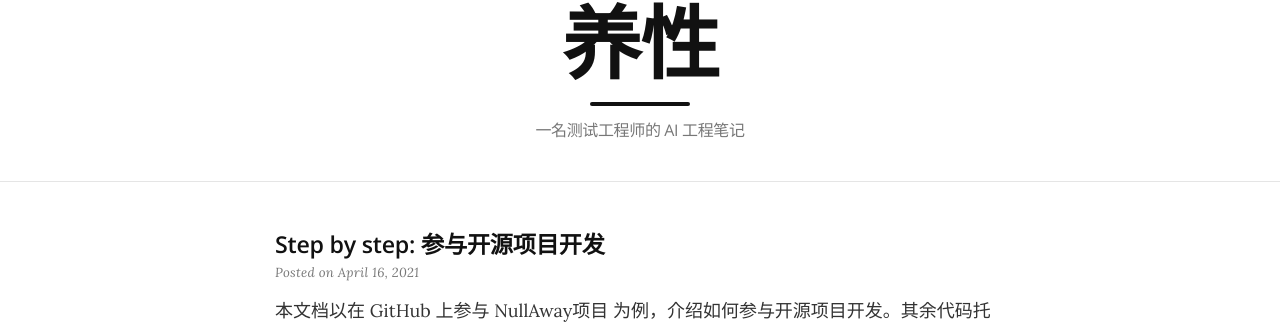
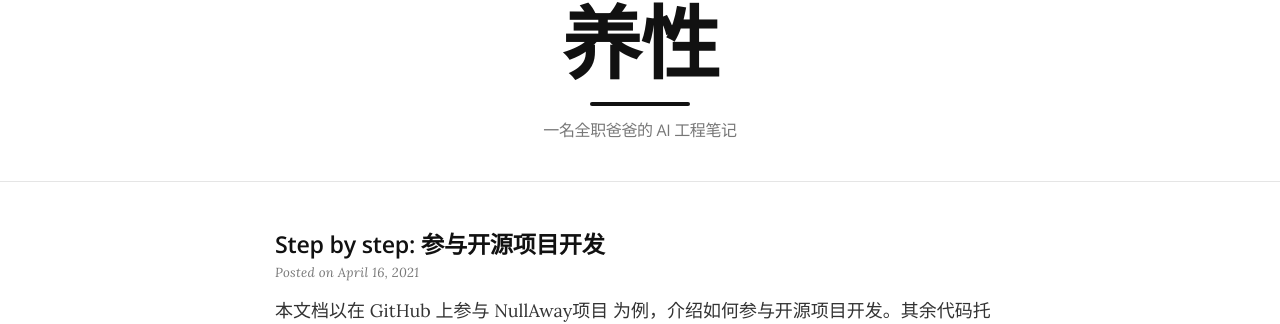
Before and after one commit to xuruizhi/xuruizhi.github.io, a Jekyll site: the page built from index.markdown, in a window 1280 px wide and 967 px high. Shown: the part 262-586 px from the top of the window. Built offline with Jekyll 4.4.1, drawn with Linux system fonts in a browser that asks for light colours.

Commit message:
修正首页副标题，统一为「全职爸爸的 AI 工程笔记」

```diff
--- a/index.markdown
+++ b/index.markdown
@@ -1,5 +1,5 @@
 ---
 layout: home
 title: 安身、立命、静心、养性
-subtitle: 一名测试工程师的 AI 工程笔记
+subtitle: 一名全职爸爸的 AI 工程笔记
 ---
```
